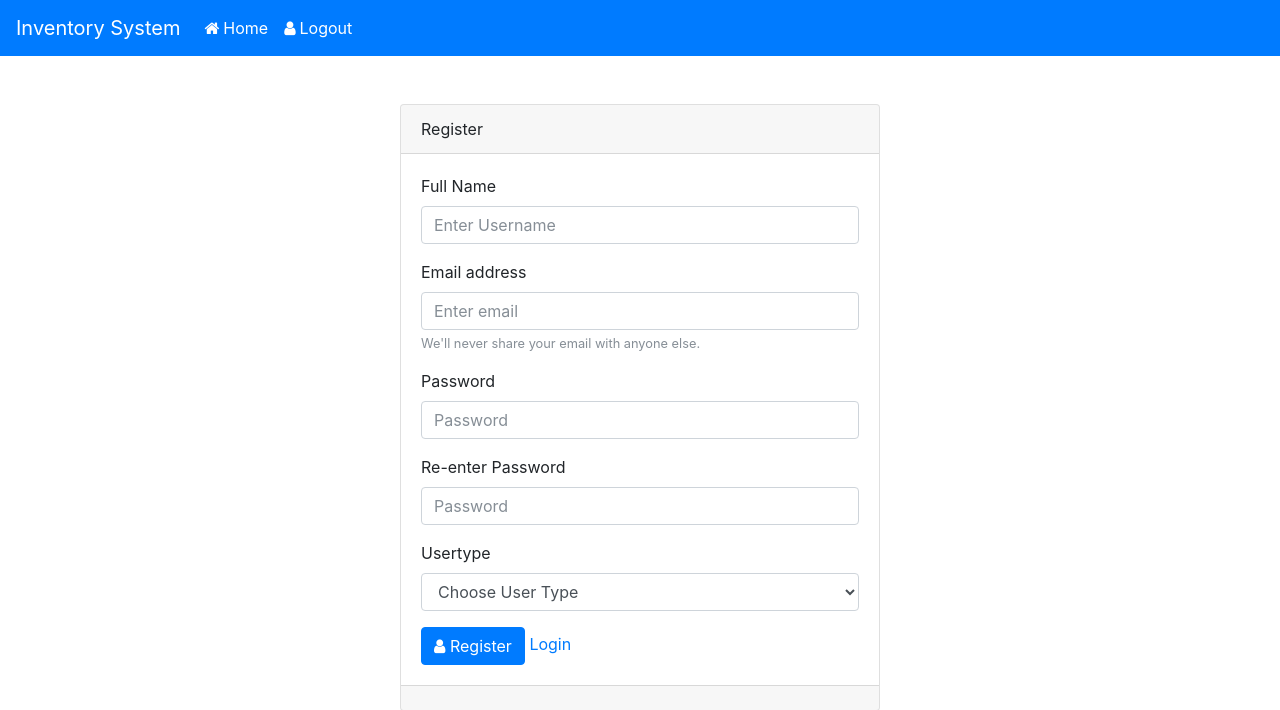
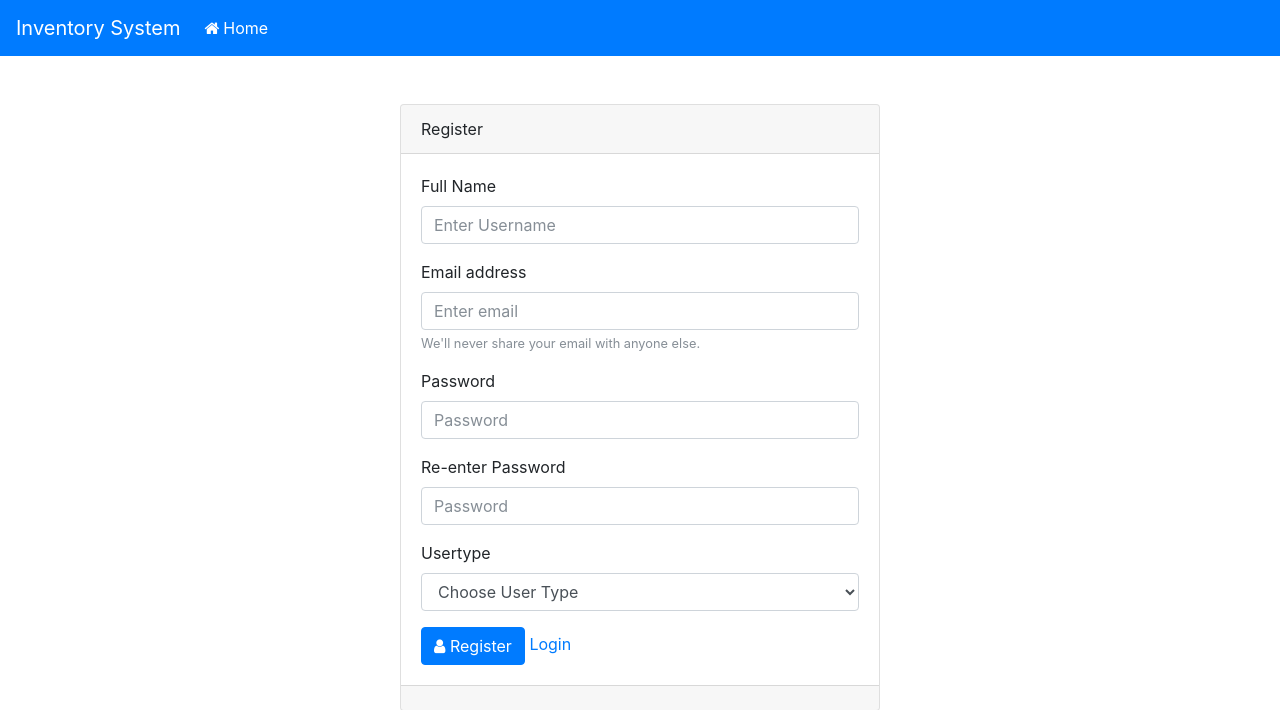
Before and after one commit to mdabusayed4948/invproject, a PHP site: page /inv_project/register.php in a window 1280 px wide. Shown: the top 710 px of the page. Run offline with PHP 8.4, Linux system fonts and the light colour scheme; some libraries are stand-ins or nearby versions.

Commit message:
create css loader overlay and create logout functionality

```diff
--- a/public_html/includes/DBOperation.php
+++ b/public_html/includes/DBOperation.php
@@ -48,6 +48,6 @@ class DBOperation
 
 //$opr = new DBOperation();
 //echo $opr->addCategory(1,"Mobiles");
-echo "<pre>";
-print_r($opr->getAllRecord("categories"));
+//echo "<pre>";
+//print_r($opr->getAllRecord("categories"));
 ?>
--- a/public_html/includes/process.php
+++ b/public_html/includes/process.php
@@ -1,6 +1,7 @@
 <?php
 include_once("../database/constants.php");
 include_once("user.php");
+include_once("DBOperation.php");
 
 //For Registration Processsing
 if (isset($_POST["username"]) AND isset($_POST["email"])) {
@@ -17,3 +18,13 @@ if (isset($_POST["log_email"]) AND isset($_POST["log_password"])) {
     echo $result;
     exit();
 }
+
+//To get Category
+if (isset($_POST["getCategory"])) {
+	$obj = new DBOperation();
+	$rows = $obj->getAllRecord("categories");
+	foreach ($rows as $row) {
+		echo "<option value='".$row["cid"]."'>".$row["category_name"]."</option>";
+	}
+	exit();
+}
--- /dev/null
+++ b/public_html/includes/style.css
@@ -0,0 +1,54 @@
+/* -------------  CSS Loader  ----------- */
+
+.overlay{
+	display: none;
+	position: fixed;
+	width: 100%;
+	height: 100%;
+	background: #fff;
+	z-index: 10;
+	opacity: 0.7;
+}
+.loader{
+	width: 150px;
+	height: 150px;
+	border-radius: 50%;
+	border:10px solid #333;
+	position: relative;
+	margin: 0 auto;
+	top:30%;
+	animation:loader 2s linear infinite;
+}
+@keyframes loader{
+	50% {
+		opacity: 0.5;
+	}
+	100% {
+		transform:rotate(360deg);
+	}
+}
+.loader:after{
+	content: "";
+    width: 35px;
+    height: 35px;
+    background: #333;
+    position: absolute;
+    border-radius: 50%;
+    top: -20px;
+    left: 55px;
+}
+.loader:before{
+	content: "";
+    width: 0;
+    height: 0;
+    border-left: 15px solid transparent;
+    border-right: 15px solid transparent;
+    border-bottom: 15px solid #333;
+    position: absolute;
+    transform: rotate(-90deg);
+    top: -10px;
+    left: 39px;
+
+}
+
+/* --------- CSS Loader End Here ------------*/
--- a/public_html/js/main.js
+++ b/public_html/js/main.js
@@ -142,6 +142,7 @@ $(document).ready(function () {
             method : "POST",
             data : {getCategory:1},
             success : function(data){
+               //alert(data);
                 var root = "<option value='0'>Root</option>";
                 var choose = "<option value=''>Choose Category</option>";
                 $("#parent_cat").html(root+data);
--- a/public_html/templates/header.php
+++ b/public_html/templates/header.php
@@ -9,11 +9,15 @@
                 <a class="nav-link" href="index.php"><i class="fa fa-home">&nbsp;</i>Home <span class="sr-only">(current)</span></a>
             </li>
 
-
+             <?php
+          if (isset($_SESSION["userid"])) {
+            ?>
             <li class="nav-item active">
-                    <a class="nav-link" href="logout.php"><i class="fa fa-user">&nbsp;</i>Logout</a>
+              <a class="nav-link" href="logout.php"><i class="fa fa-user">&nbsp;</i>Logout</a>
             </li>
-
+            <?php
+          }
+        ?>
 
         </ul>
     </div>
```
Also changed, not shown: public_html/dashboard.php (+6 -1 lines), public_html/index.php (+7 -2 lines), public_html/logout.php (added, +9 -0 lines).
